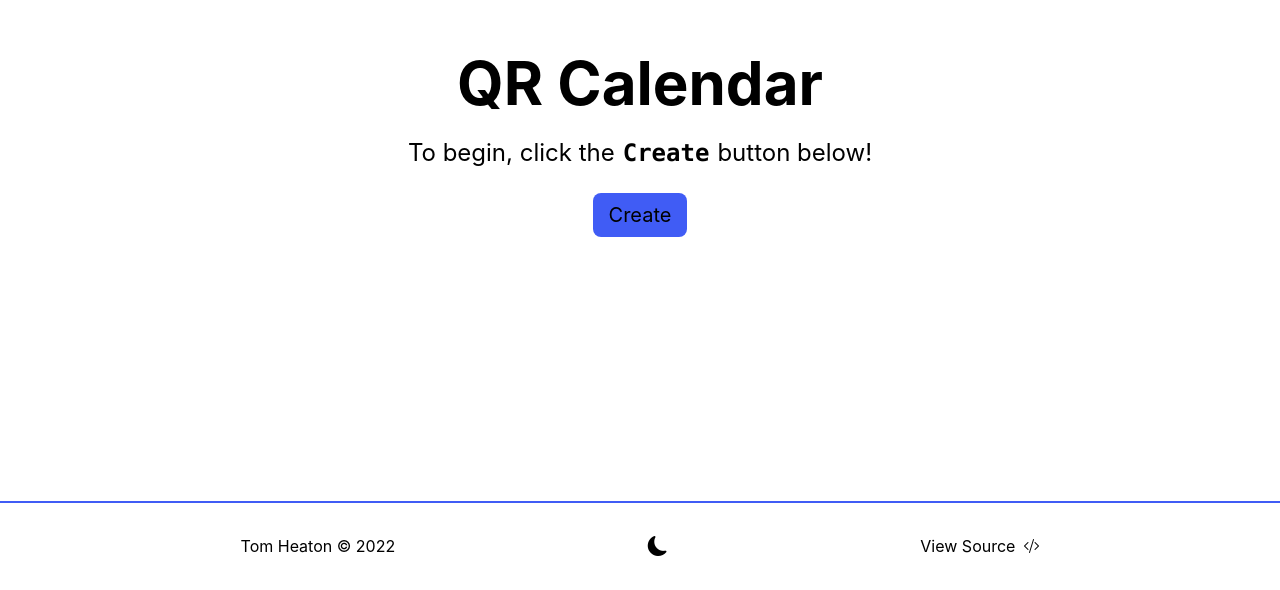
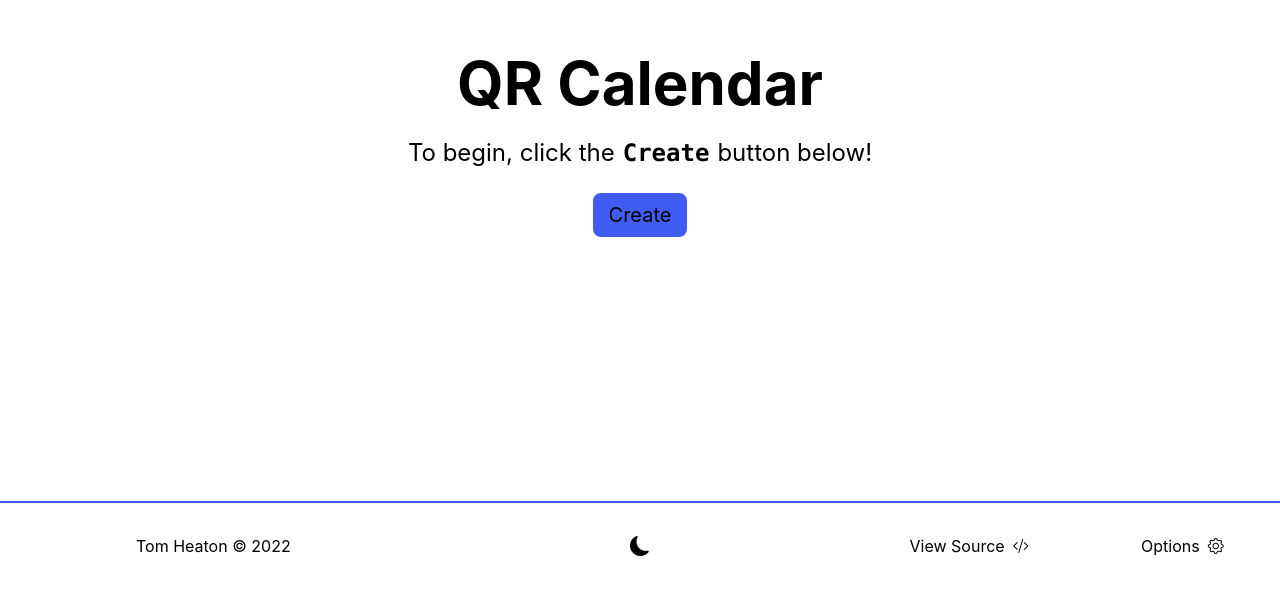
Before and after one commit to tomheaton/qr-calendar, a Next.js app: page / in a window 1280 px wide. Shown: the part 210-800 px from the top of the page. Built offline with nearby package versions, Linux system fonts and the light colour scheme; no server answers.

Commit message:
Fix footer centering issue

```diff
--- a/src/components/footer.tsx
+++ b/src/components/footer.tsx
@@ -1,7 +1,10 @@
 import React, {useState} from "react";
 import {getTheme, toggleTheme} from "@utils/theme";
+import {useRouter} from "next/router";
 
 const Footer: React.FC = () => {
+
+    const router = useRouter();
 
     const [icon, setIcon] = useState<string>("bi-moon-fill");
 
@@ -11,24 +14,25 @@ const Footer: React.FC = () => {
     }
 
     return (
-        <footer className={"w-full h-[100px] border-t-2 border-[#405cf5] flex items-center justify-evenly"}>
-            <div>
+        <footer className={"w-full h-[100px] border-t-2 border-[#405cf5] flex items-center justify-evenly flex-wrap-reverse md:pt-0 pt-[20px] "}>
+            <div className={"w-1/2 md:w-1/3"}>
                 <a target="_blank" href="https://www.tomheaton.dev" rel="noopener noreferrer">
                     Tom Heaton &copy; {new Date().getFullYear()}
                 </a>
             </div>
-            <div onClick={handleToggleTheme} className={"text-xl cursor-pointer p-[12px]"}>
+            <div onClick={handleToggleTheme} className={"w-1/2 md:w-1/3 text-xl cursor-pointer p-[12px]"}>
                 <i className={`bi ${icon}`} aria-label="Theme Toggle"/>
             </div>
-            <div>
+            <div className={"w-full md:w-1/3 flex justify-evenly items-center"}>
                 <a target="_blank" href="https://www.github.com/tomheaton/qr-calendar" rel="noopener noreferrer">
                     View Source
                     <i className={`bi bi-code-slash pl-2`} aria-label="Theme Toggle"/>
                 </a>
-                {/*<a target="_blank" href="https://www.github.com/tomheaton/qr-calendar" rel="noopener noreferrer">
+                <br/>
+                <a className={"cursor-pointer"} onClick={() => {router.push("/options")}}>
                     Options
                     <i className={`bi bi-gear pl-2`} aria-label="Theme Toggle"/>
-                </a>*/}
+                </a>
             </div>
         </footer>
     );
```
